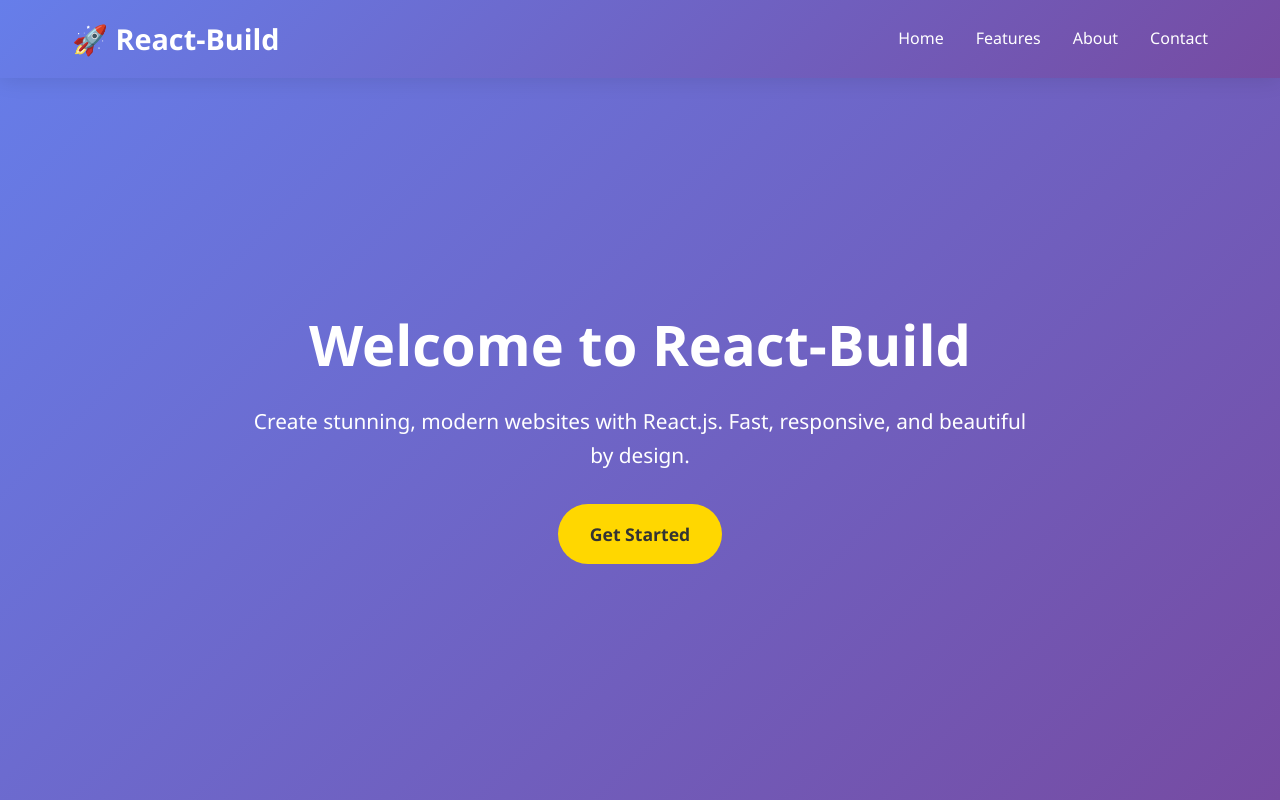
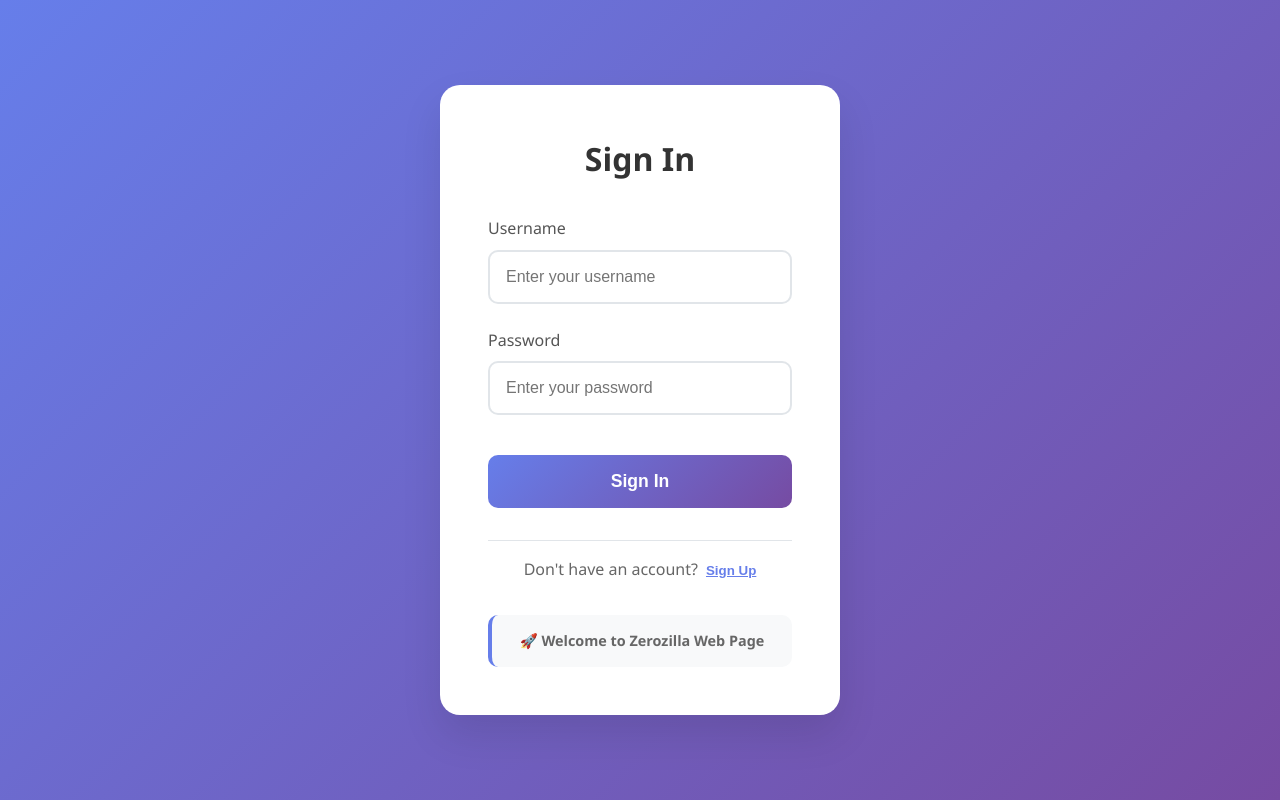
Before and after one commit to madhucm17/ReactFrontend, a React (Create React App) app: page / in a window 1280 px wide. Shown: the top 800 px of the page. Built offline with nearby package versions, Linux system fonts and the light colour scheme.

Commit message:
Log In Page added

```diff
--- a/src/App.js
+++ b/src/App.js
@@ -1,4 +1,4 @@
-import React from 'react';
+import React, { useState, useEffect } from 'react';
 import './App.css';
 import Header from './components/Header';
 import Hero from './components/Hero';
@@ -6,11 +6,48 @@ import Features from './components/Features';
 import About from './components/About';
 import Contact from './components/Contact';
 import Footer from './components/Footer';
+import Auth from './components/Auth';
 
 function App() {
+  const [isLoggedIn, setIsLoggedIn] = useState(false);
+  const [user, setUser] = useState(null);
+  const [token, setToken] = useState(null);
+
+  // Check if user is already logged in on app load
+  useEffect(() => {
+    const savedToken = localStorage.getItem('token');
+    const savedUser = localStorage.getItem('user');
+
+    if (savedToken && savedUser) {
+      setToken(savedToken);
+      setUser(JSON.parse(savedUser));
+      setIsLoggedIn(true);
+    }
+  }, []);
+
+  const handleLogin = (userData, userToken) => {
+    setUser(userData);
+    setToken(userToken);
+    setIsLoggedIn(true);
+  };
+
+  const handleLogout = () => {
+    localStorage.removeItem('token');
+    localStorage.removeItem('user');
+    setUser(null);
+    setToken(null);
+    setIsLoggedIn(false);
+  };
+
+  // Show authentication page if not logged in
+  if (!isLoggedIn) {
+    return <Auth onLogin={handleLogin} />;
+  }
+
+  // Show main website if logged in
   return (
     <div className="App">
-      <Header />
+      <Header user={user} onLogout={handleLogout} />
       <Hero />
       <Features />
       <About />
--- a/src/components/About.js
+++ b/src/components/About.js
@@ -5,20 +5,24 @@ function About() {
     <section id="about" className="about">
       <div className="about-content">
         <div className="about-text">
-          <h2>About React-Build</h2>
+          <h2>About Zerozilla</h2>
           <p>
-            React-Build is a modern web development platform that empowers developers to create
-            stunning, high-performance websites using React.js. Our mission is to simplify the
-            development process while delivering exceptional user experiences.
+            Zerozilla is a leading technology company that specializes in providing comprehensive
+            digital solutions to businesses worldwide. With years of experience in the industry,
+            we have established ourselves as a trusted partner for companies looking to transform
+            their digital presence.
           </p>
           <p>
-            With years of experience in web development and a passion for clean, efficient code,
-            we've created a framework that combines the power of React with modern design principles
-            and best practices.
+            Our team of expert developers, designers, and digital marketers work together to
+            deliver cutting-edge solutions that drive business growth. We believe in innovation,
+            quality, and customer satisfaction, which is why we stay updated with the latest
+            technologies and industry trends.
           </p>
           <p>
-            Whether you're a seasoned developer or just starting your journey, React-Build provides
-            the tools and structure you need to bring your ideas to life.
+            From custom web applications to mobile apps, cloud solutions to digital marketing
+            strategies, Zerozilla offers end-to-end services that help businesses thrive in
+            the digital age. Our commitment to excellence and attention to detail sets us apart
+            in the competitive technology landscape.
           </p>
         </div>
         <div className="about-image">
@@ -32,9 +36,23 @@ function About() {
             justifyContent: 'center',
             color: 'white',
             fontSize: '2rem',
-            fontWeight: 'bold'
+            fontWeight: 'bold',
+            position: 'relative',
+            overflow: 'hidden'
           }}>
-            🚀 React-Build
+            <div style={{
+              position: 'absolute',
+              top: '50%',
+              left: '50%',
+              transform: 'translate(-50%, -50%)',
+              textAlign: 'center'
+            }}>
+              <div style={{ fontSize: '4rem', marginBottom: '1rem' }}>🚀</div>
+              <div>Zerozilla</div>
+              <div style={{ fontSize: '1rem', marginTop: '0.5rem', opacity: 0.8 }}>
+                Technology Solutions
+              </div>
+            </div>
           </div>
         </div>
       </div>
--- /dev/null
+++ b/src/components/Auth.css
@@ -0,0 +1,154 @@
+.auth-container {
+  min-height: 100vh;
+  display: flex;
+  align-items: center;
+  justify-content: center;
+  background: linear-gradient(135deg, #667eea 0%, #764ba2 100%);
+  padding: 2rem;
+}
+
+.auth-card {
+  background: white;
+  padding: 3rem;
+  border-radius: 20px;
+  box-shadow: 0 20px 40px rgba(0,0,0,0.1);
+  width: 100%;
+  max-width: 400px;
+  text-align: center;
+}
+
+.auth-card h2 {
+  color: #333;
+  margin-bottom: 2rem;
+  font-size: 2rem;
+  font-weight: bold;
+}
+
+.auth-form {
+  display: flex;
+  flex-direction: column;
+  gap: 1.5rem;
+}
+
+.form-group {
+  text-align: left;
+}
+
+.form-group label {
+  display: block;
+  margin-bottom: 0.5rem;
+  color: #555;
+  font-weight: 500;
+}
+
+.form-group input {
+  width: 100%;
+  padding: 1rem;
+  border: 2px solid #e1e5e9;
+  border-radius: 10px;
+  font-size: 1rem;
+  transition: border-color 0.3s ease;
+  box-sizing: border-box;
+}
+
+.form-group input:focus {
+  outline: none;
+  border-color: #667eea;
+  box-shadow: 0 0 0 3px rgba(102, 126, 234, 0.1);
+}
+
+.auth-button {
+  background: linear-gradient(135deg, #667eea 0%, #764ba2 100%);
+  color: white;
+  padding: 1rem 2rem;
+  border: none;
+  border-radius: 10px;
+  font-size: 1.1rem;
+  font-weight: bold;
+  cursor: pointer;
+  transition: all 0.3s ease;
+  margin-top: 1rem;
+}
+
+.auth-button:hover:not(:disabled) {
+  transform: translateY(-2px);
+  box-shadow: 0 10px 25px rgba(102, 126, 234, 0.3);
+}
+
+.auth-button:disabled {
+  opacity: 0.7;
+  cursor: not-allowed;
+}
+
+.message {
+  padding: 1rem;
+  border-radius: 10px;
+  margin-bottom: 1rem;
+  font-weight: 500;
+}
+
+.message.success {
+  background: #d4edda;
+  color: #155724;
+  border: 1px solid #c3e6cb;
+}
+
+.message.error {
+  background: #f8d7da;
+  color: #721c24;
+  border: 1px solid #f5c6cb;
+}
+
+.auth-switch {
+  margin-top: 2rem;
+  padding-top: 1rem;
+  border-top: 1px solid #e1e5e9;
+}
+
+.auth-switch p {
+  color: #666;
+  margin: 0;
+}
+
+.switch-button {
+  background: none;
+  border: none;
+  color: #667eea;
+  font-weight: bold;
+  cursor: pointer;
+  text-decoration: underline;
+  margin-left: 0.5rem;
+}
+
+.switch-button:hover {
+  color: #764ba2;
+}
+
+.auth-info {
+  margin-top: 2rem;
+  padding: 1rem;
+  background: #f8f9fa;
+  border-radius: 10px;
+  border-left: 4px solid #667eea;
+}
+
+.auth-info p {
+  margin: 0;
+  color: #666;
+  font-size: 0.9rem;
+  line-height: 1.4;
+}
+
+@media (max-width: 480px) {
+  .auth-container {
+    padding: 1rem;
+  }
+
+  .auth-card {
+    padding: 2rem;
+  }
+
+  .auth-card h2 {
+    font-size: 1.5rem;
+  }
+}
--- /dev/null
+++ b/src/components/Auth.js
@@ -0,0 +1,153 @@
+import React, { useState } from 'react';
+import './Auth.css';
+
+function Auth({ onLogin }) {
+  const [isSignUp, setIsSignUp] = useState(false);
+  const [formData, setFormData] = useState({
+    username: '',
+    password: '',
+    email: ''
+  });
+  const [loading, setLoading] = useState(false);
+  const [message, setMessage] = useState('');
+
+  const handleChange = (e) => {
+    setFormData({
+      ...formData,
+      [e.target.name]: e.target.value
+    });
+  };
+
+  const handleSubmit = async (e) => {
+    e.preventDefault();
+    setLoading(true);
+    setMessage('');
+
+    try {
+      const endpoint = isSignUp ? '/api/signup' : '/api/login';
+      const response = await fetch(`http://localhost:8081${endpoint}`, {
+        method: 'POST',
+        headers: {
+          'Content-Type': 'application/json',
+        },
+        body: JSON.stringify({
+          username: formData.username,
+          password: formData.password,
+          email: formData.email
+        }),
+      });
+
+      const data = await response.json();
+
+      if (data.success) {
+        setMessage(data.message);
+
+        if (isSignUp) {
+          // After successful signup, switch to login mode
+          setIsSignUp(false);
+          setFormData({ username: formData.username, password: '', email: '' });
+          setMessage('Registration successful! Please sign in with your credentials.');
+        } else {
+          // After successful login, store token and redirect
+          localStorage.setItem('token', data.token);
+          localStorage.setItem('user', JSON.stringify(data.user));
+          onLogin(data.user, data.token);
+          setFormData({ username: '', password: '', email: '' });
+        }
+      } else {
+        setMessage(data.message);
+      }
+    } catch (error) {
+      setMessage('Connection error. Please try again.');
+      console.error('Auth error:', error);
+    } finally {
+      setLoading(false);
+    }
+  };
+
+  return (
+    <div className="auth-container">
+      <div className="auth-card">
+        <h2>{isSignUp ? 'Sign Up' : 'Sign In'}</h2>
+
+        {message && (
+          <div className={`message ${message.includes('successful') || message.includes('Login successful') ? 'success' : 'error'}`}>
+            {message}
+          </div>
+        )}
+
+        <form onSubmit={handleSubmit} className="auth-form">
+          <div className="form-group">
+            <label htmlFor="username">Username</label>
+            <input
+              type="text"
+              id="username"
+              name="username"
+              value={formData.username}
+              onChange={handleChange}
+              required
+              placeholder="Enter your username"
+            />
+          </div>
+
+          {isSignUp && (
+            <div className="form-group">
+              <label htmlFor="email">Email (Optional)</label>
+              <input
+                type="email"
+                id="email"
+                name="email"
+                value={formData.email}
+                onChange={handleChange}
+                placeholder="Enter your email"
+              />
+            </div>
+          )}
+
+          <div className="form-group">
+            <label htmlFor="password">Password</label>
+            <input
+              type="password"
+              id="password"
+              name="password"
+              value={formData.password}
+              onChange={handleChange}
+              required
+              placeholder="Enter your password"
+            />
+          </div>
+
+          <button type="submit" className="auth-button" disabled={loading}>
+            {loading ? 'Processing...' : (isSignUp ? 'Sign Up' : 'Sign In')}
+          </button>
+        </form>
+
+        <div className="auth-switch">
+          <p>
+            {isSignUp ? 'Already have an account?' : "Don't have an account?"}
+            <button
+              type="button"
+              className="switch-button"
+              onClick={() => {
+                setIsSignUp(!isSignUp);
+                setMessage('');
+                setFormData({ username: '', password: '', email: '' });
+              }}
+            >
+              {isSignUp ? 'Sign In' : 'Sign Up'}
+            </button>
+          </p>
+        </div>
+
+        <div className="auth-info">
+          <p>🚀 <strong>Welcome to Zerozilla Web Page</strong></p>
+          {isSignUp && (
+            <p>🔐 <strong>Security:</strong> Passwords are encrypted with bcrypt</p>
+          )}
+        </div>
+      </div>
+    </div>
+  );
+}
+
+export default Auth;
--- a/src/components/Footer.js
+++ b/src/components/Footer.js
@@ -4,11 +4,11 @@ function Footer() {
   return (
     <footer className="footer">
       <div className="footer-content">
-        <p>&copy; 2024 React-Build. All rights reserved.</p>
-        <p>Built with ❤️ using React.js</p>
+        <p>&copy; 2024 Zerozilla. All rights reserved.</p>
+        <p>Leading Technology Solutions Company</p>
         <p>
           <a href="#home" style={{ color: 'white', textDecoration: 'none' }}>Home</a> |
-          <a href="#features" style={{ color: 'white', textDecoration: 'none' }}> Features</a> |
+          <a href="#features" style={{ color: 'white', textDecoration: 'none' }}> Services</a> |
           <a href="#about" style={{ color: 'white', textDecoration: 'none' }}> About</a> |
           <a href="#contact" style={{ color: 'white', textDecoration: 'none' }}> Contact</a>
         </p>
--- a/src/components/Header.js
+++ b/src/components/Header.js
@@ -1,16 +1,28 @@
 import React from 'react';
 
-function Header() {
+function Header({ user, onLogout }) {
   return (
     <header className="header">
       <div className="header-content">
-        <a href="#home" className="logo">🚀 React-Build</a>
+        <a href="#home" className="logo">🚀 Zerozilla</a>
         <nav>
           <ul className="nav-links">
             <li><a href="#home">Home</a></li>
             <li><a href="#features">Features</a></li>
             <li><a href="#about">About</a></li>
             <li><a href="#contact">Contact</a></li>
+            {user && (
+              <>
+                <li className="user-info">
+                  <span>👤 {user.username}</span>
+                </li>
+                <li>
+                  <button onClick={onLogout} className="logout-btn">
+                    Logout
+                  </button>
+                </li>
+              </>
+            )}
           </ul>
         </nav>
       </div>
--- a/src/components/Hero.js
+++ b/src/components/Hero.js
@@ -4,9 +4,9 @@ function Hero() {
   return (
     <section id="home" className="hero">
       <div className="hero-content">
-        <h1>Welcome to React-Build</h1>
-        <p>Create stunning, modern websites with React.js. Fast, responsive, and beautiful by design.</p>
-        <a href="#features" className="cta-button">Get Started</a>
+        <h1>Welcome to Zerozilla Web Page</h1>
+        <p>Leading technology company specializing in web development, mobile development, cloud solutions, and digital marketing. We transform ideas into powerful digital experiences.</p>
+        <a href="#features" className="cta-button">Explore Our Services</a>
       </div>
     </section>
   );
```
Also changed, not shown: src/App.css (+23 -0 lines), src/components/Features.js (+20 -20 lines).
